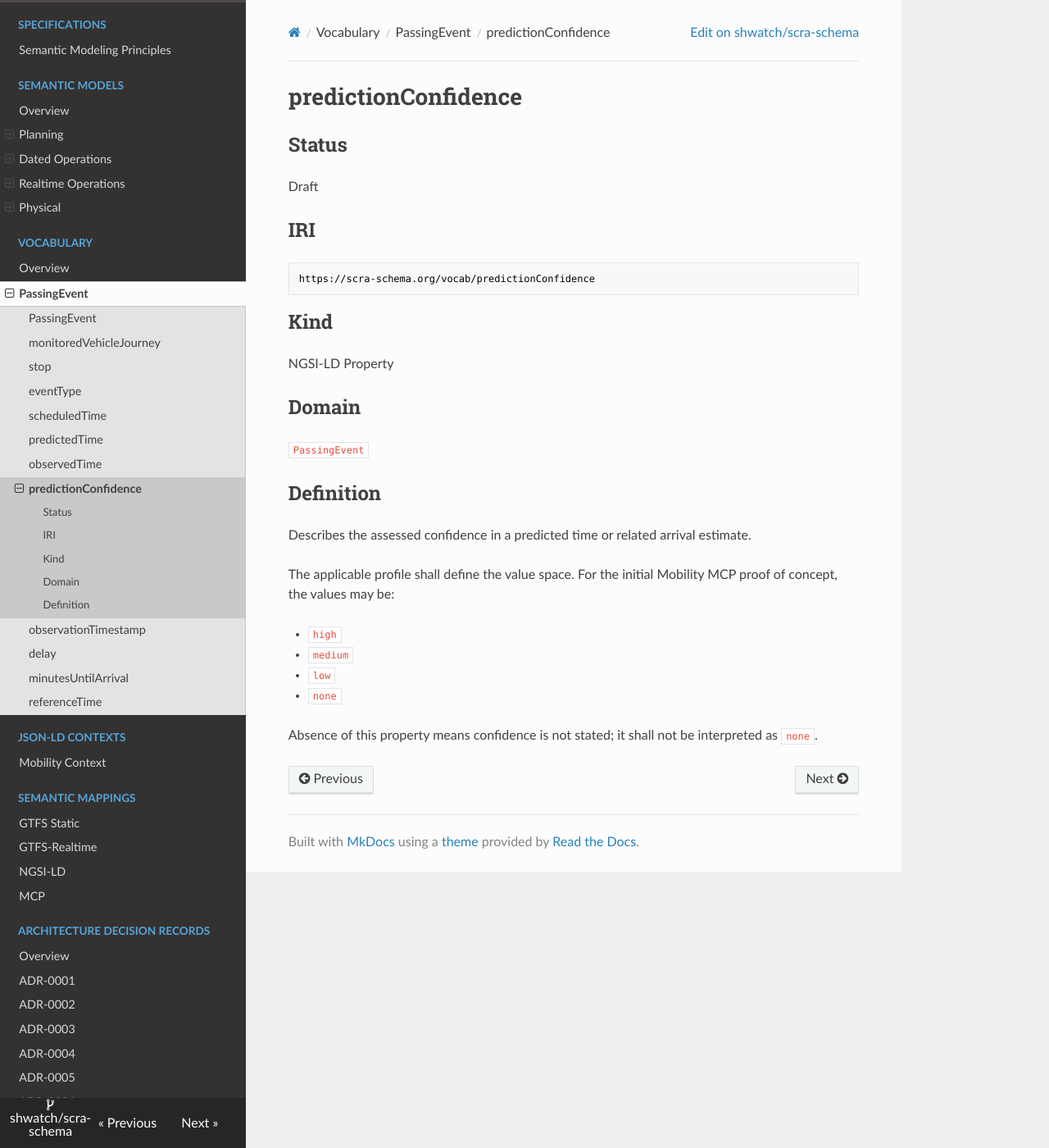
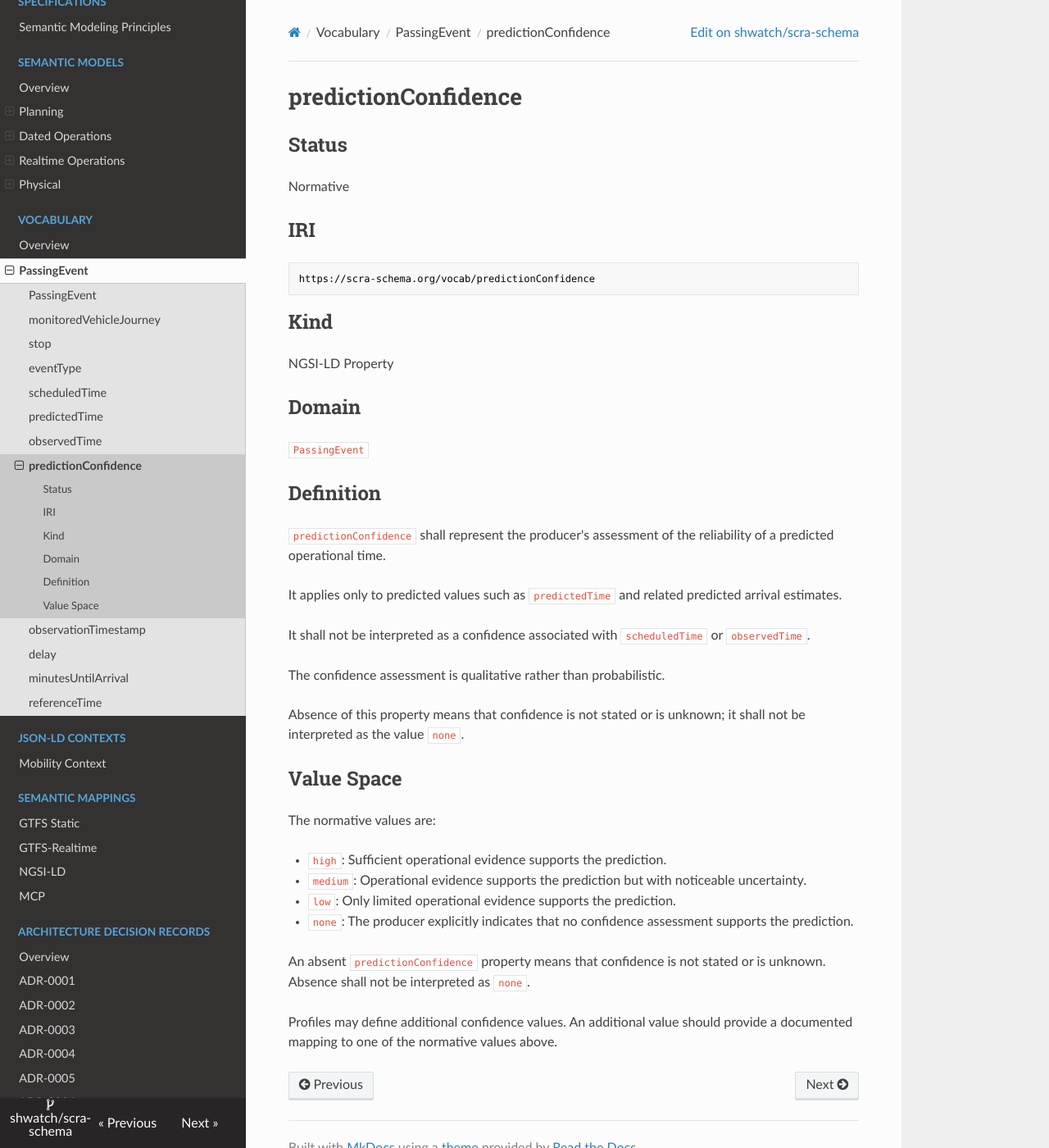
Before and after one commit to shwatch/scra-schema, an MkDocs documentation site: the page built from docs/vocab/predictionConfidence.md, in a window 1280 px wide and 1400 px high. Shown: the whole window at 82% size. Built offline with MkDocs 1.6.1, drawn with Linux system fonts in a browser that asks for light colours; nearby versions of some CDN libraries.

Commit message:
Make prediction confidence normative

```diff
--- a/docs/vocab/predictionConfidence.md
+++ b/docs/vocab/predictionConfidence.md
@@ -2,7 +2,7 @@
 
 ## Status
 
-Draft
+Normative
 
 ## IRI
 
@@ -20,16 +20,33 @@ NGSI-LD Property
 
 ## Definition
 
-Describes the assessed confidence in a predicted time or related arrival
-estimate.
+`predictionConfidence` shall represent the producer's assessment of the
+reliability of a predicted operational time.
 
-The applicable profile shall define the value space. For the initial Mobility
-MCP proof of concept, the values may be:
+It applies only to predicted values such as `predictedTime` and related
+predicted arrival estimates.
 
-- `high`
-- `medium`
-- `low`
-- `none`
+It shall not be interpreted as a confidence associated with
+`scheduledTime` or `observedTime`.
 
-Absence of this property means confidence is not stated; it shall not be
-interpreted as `none`.
+The confidence assessment is qualitative rather than probabilistic.
+
+Absence of this property means that confidence is not stated or is unknown;
+it shall not be interpreted as the value `none`.
+
+## Value Space
+
+The normative values are:
+
+- `high`: Sufficient operational evidence supports the prediction.
+- `medium`: Operational evidence supports the prediction but with noticeable
+  uncertainty.
+- `low`: Only limited operational evidence supports the prediction.
+- `none`: The producer explicitly indicates that no confidence assessment
+  supports the prediction.
+
+An absent `predictionConfidence` property means that confidence is not stated
+or is unknown. Absence shall not be interpreted as `none`.
+
+Profiles may define additional confidence values. An additional value should
+provide a documented mapping to one of the normative values above.
```
